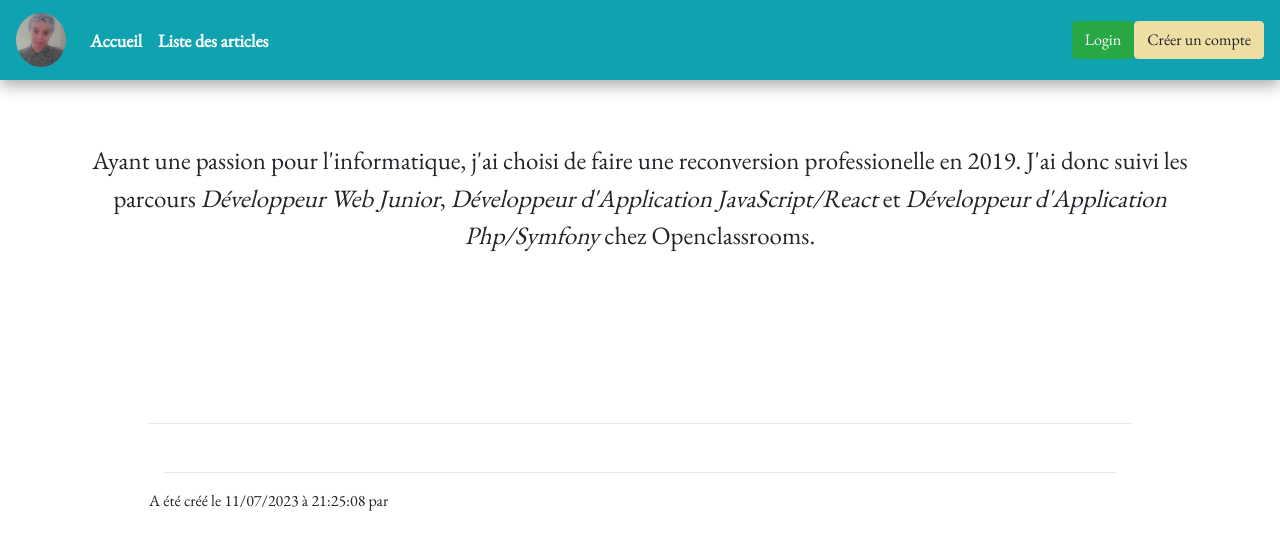
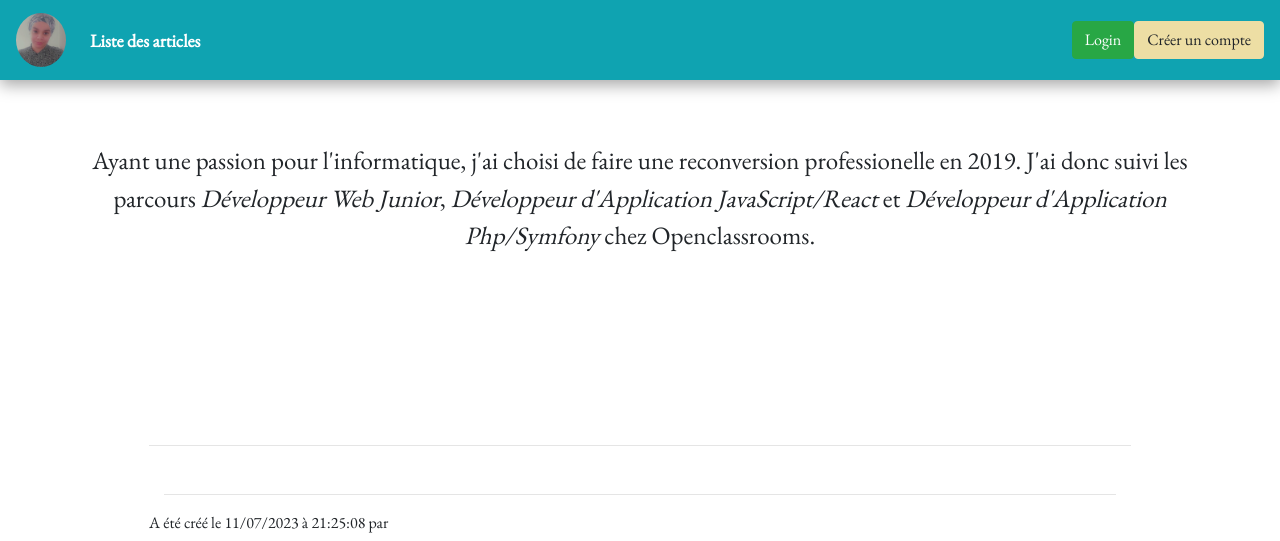
Before and after one commit to temimi94/Proje_5_Blog, a PHP site: template src/View/article.twig in a window 1280 px wide. Shown: the top 541 px of the page. Run offline with PHP 8.4, Linux system fonts and the light colour scheme; the template is opened without the code that fills it, so the values that code supplies are empty; some libraries are stand-ins or nearby versions.

Commit message:
ajout du styles pour la page listArticle

```diff
--- a/public/css/style.css
+++ b/public/css/style.css
@@ -29,11 +29,6 @@
   width: 100%;
 }
 
-/** Card de listblog **/
-.card-body {
-  background-color: rgb(232, 232, 232);
-}
-
 /** Admin/Mon Compte **/
 
 .panel {
@@ -43,6 +38,11 @@
   border-style: dashed;
   border-radius: 5%;
   border-width: 0.1em;
+}
+
+.blog-card {
+    margin-bottom: 20px;
+    box-shadow: rgba(99, 99, 99, 0.2) 0px 2px 8px 0
 }
 
 .link {
@@ -122,3 +122,8 @@
 .fa-duotone {
     color: white !important;
 }
+
+.text-center > h3 {
+    background-color: #eddea4;
+    margin-top: 30px;
+}
--- a/src/View/layout/navbar.twig
+++ b/src/View/layout/navbar.twig
@@ -1,14 +1,12 @@
 <nav class="navbar navbar-expand-md navbar-dark fixed-top ">
-    <a class="navbar-brand" href="#"><img src="../public/img/gayah.jpg" style="width: 50px; border-radius: 50%;" alt="Avatar"></a>
+    <a class="navbar-brand" href="index.php?page=home"><img src="../public/img/gayah.jpg" style="width: 50px; border-radius: 50%;" alt="Avatar"></a>
 <button class="navbar-toggler" type="button" data-toggle="collapse" data-target="#navbarsExampleDefault" aria-controls="navbarsExampleDefault" aria-expanded="false" aria-label="Toggle navigation">
     <span class="navbar-toggler-icon"></span>
 </button>
 
 <div class="collapse navbar-collapse" id="navbarsExampleDefault">
     <ul class="navbar-nav mr-auto">
-        <li class="nav-item active">
-            <a class="nav-link" href="index.php?page=home">Accueil <span class="sr-only">(current)</span></a>
-        </li>
+
         <li class="nav-item">
             <a class="nav-link" href="index.php?page=article&method=list">Liste des articles</a>
         </li>
```
